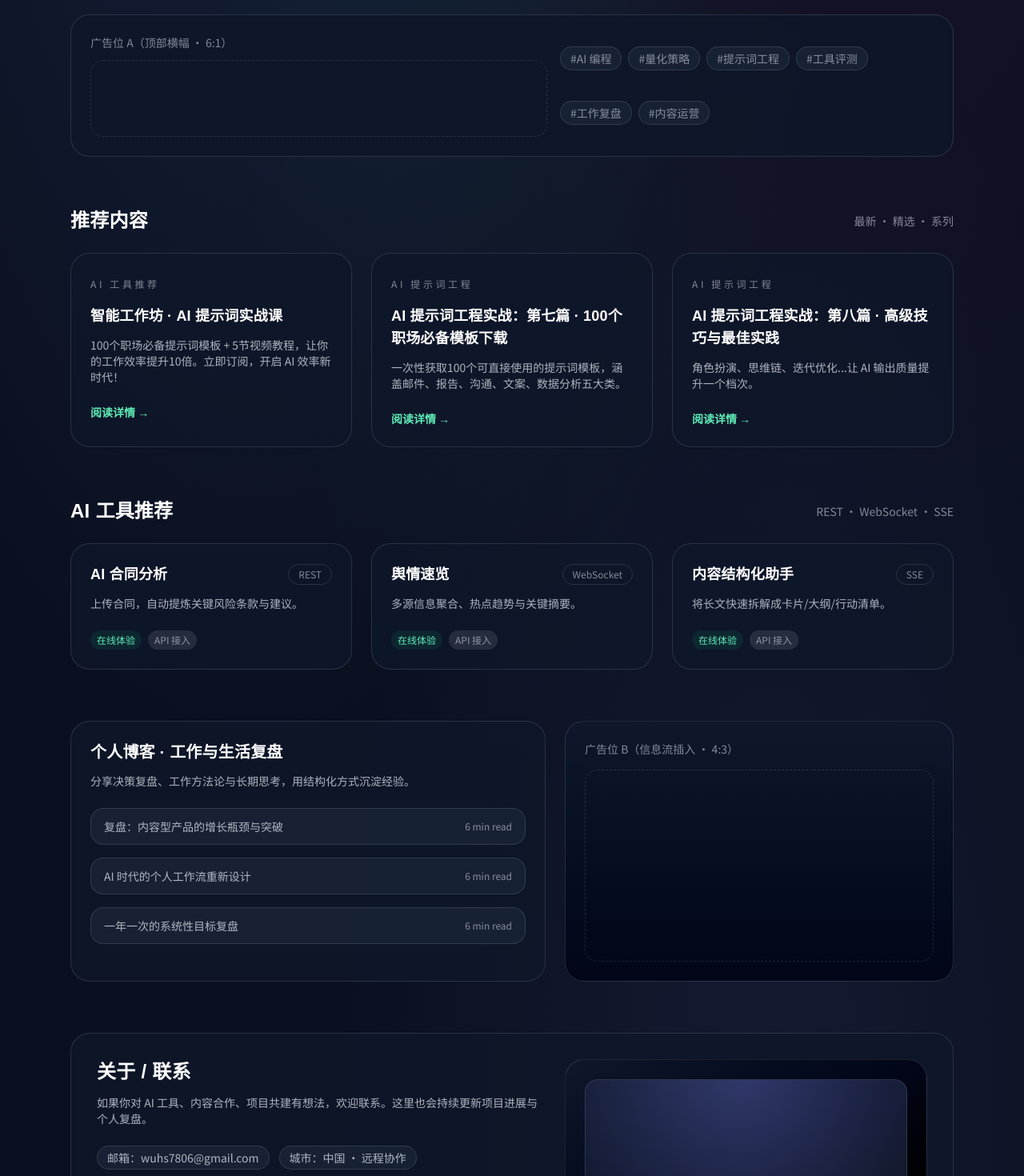
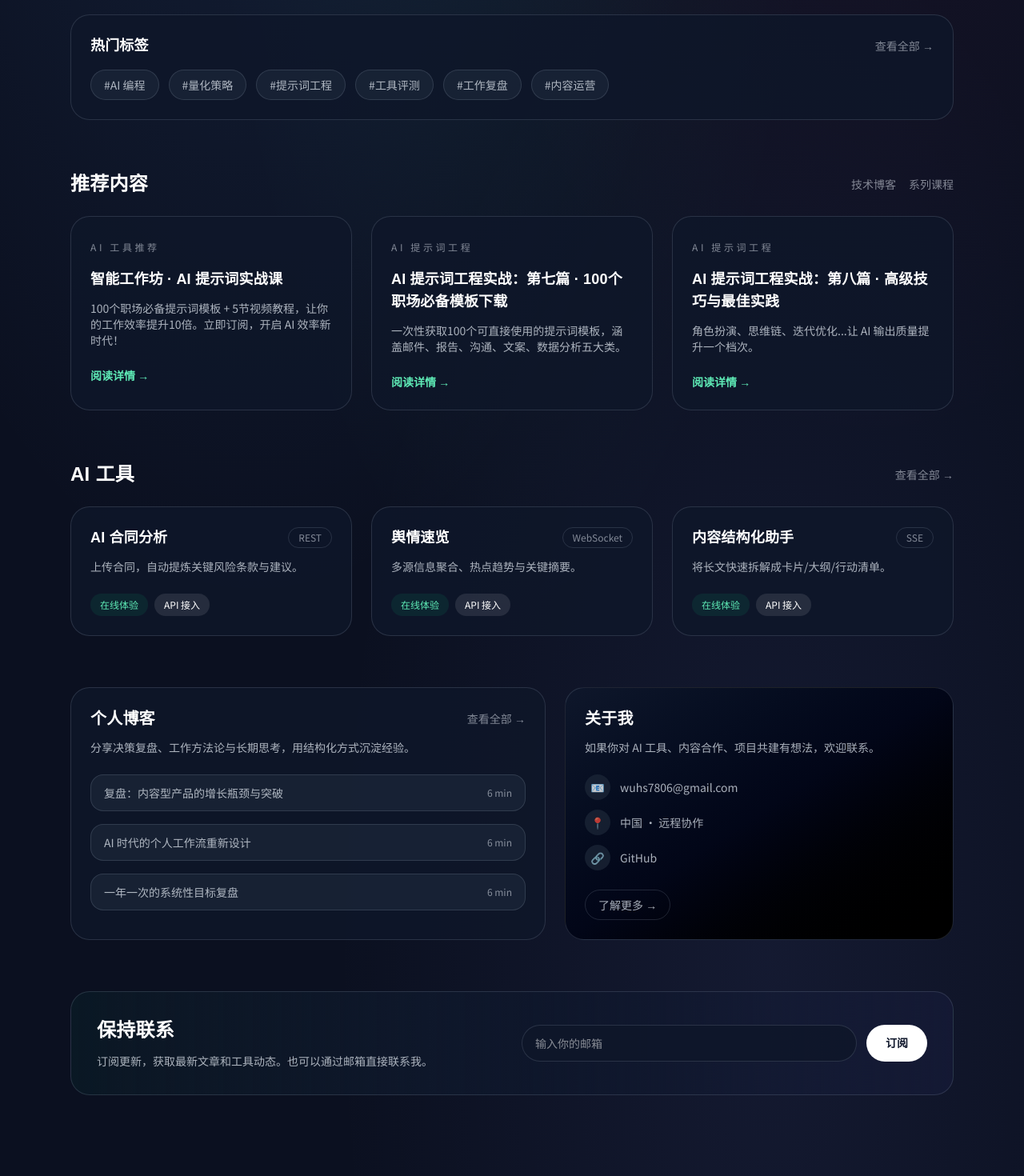
Before and after one commit to jerrywuhs/blogweb, a Next.js app: page / in a window 1280 px wide. Shown: the part 1140-2610 px from the top of the page at 80% size. Built offline with nearby package versions, Linux system fonts and the light colour scheme.

Commit message:
优化首页布局：删除广告位占位符，重新组织内容区块

```diff
--- a/src/app/page.tsx
+++ b/src/app/page.tsx
@@ -63,16 +63,19 @@ const tools = [
     name: "AI 合同分析",
     desc: "上传合同，自动提炼关键风险条款与建议。",
     type: "REST",
+    href: "/tools/contract-analysis",
   },
   {
     name: "舆情速览",
     desc: "多源信息聚合、热点趋势与关键摘要。",
     type: "WebSocket",
+    href: "/tools/public-sentiment",
   },
   {
     name: "内容结构化助手",
     desc: "将长文快速拆解成卡片/大纲/行动清单。",
     type: "SSE",
+    href: "/tools/content-structure",
   },
 ];
 
@@ -84,12 +87,18 @@ const stats = [
 ];
 
 const tags = [
-  "AI 编程",
-  "量化策略",
-  "提示词工程",
-  "工具评测",
-  "工作复盘",
-  "内容运营",
+  { name: "AI 编程", href: "/tags/ai-编程" },
+  { name: "量化策略", href: "/tags/量化策略" },
+  { name: "提示词工程", href: "/tags/提示词工程" },
+  { name: "工具评测", href: "/tags/工具评测" },
+  { name: "工作复盘", href: "/tags/工作复盘" },
+  { name: "内容运营", href: "/tags/内容运营" },
+];
+
+const personalPosts = [
+  { title: "复盘：内容型产品的增长瓶颈与突破", readTime: "6 min", href: "/personal/growth-breakthrough" },
+  { title: "AI 时代的个人工作流重新设计", readTime: "6 min", href: "/personal/ai-workflow" },
+  { title: "一年一次的系统性目标复盘", readTime: "6 min", href: "/personal/annual-review" },
 ];
 
 export default async function Home() {
@@ -100,6 +109,7 @@ export default async function Home() {
       <SiteHeader active="/" />
 
       <main id="home" className="mx-auto w-full max-w-6xl px-6 pb-24 pt-14">
+        {/* Hero Section */}
         <section className="grid gap-10 lg:grid-cols-[1.1fr_0.9fr]">
           <div className="space-y-8 fade-in">
             <div className="inline-flex items-center gap-2 rounded-full border border-[color:var(--border-muted)] bg-[color:var(--surface-2)] px-4 py-2 text-xs uppercase tracking-[0.25em] text-subtle fade-in-delay-1">
@@ -159,27 +169,39 @@ export default async function Home() {
         {/* Product Promotion Section */}
         <ProductPromotion />
 
-        <section className="mt-12 grid gap-4 rounded-3xl border border-[color:var(--border-muted)] bg-[color:var(--surface-1)] p-6 md:grid-cols-[1.1fr_0.9fr]">
-          <div>
-            <p className="text-sm text-subtle">广告位 A（顶部横幅 · 6:1）</p>
-            <div className="mt-3 h-24 rounded-2xl border border-dashed border-[color:var(--border-muted)]" />
+        {/* Popular Tags - Replaced Ad Slot */}
+        <section className="mt-12 rounded-3xl border border-[color:var(--border-muted)] bg-[color:var(--surface-1)] p-6">
+          <div className="flex items-center justify-between">
+            <h3 className="text-lg font-semibold">热门标签</h3>
+            <Link href="/tags" className="text-sm text-subtle hover:text-white transition">
+              查看全部 →
+            </Link>
           </div>
-          <div className="flex flex-wrap items-center gap-2 text-sm text-subtle">
+          <div className="mt-4 flex flex-wrap gap-3">
             {tags.map((tag) => (
-              <span
-                key={tag}
-                className="rounded-full border border-[color:var(--border-muted)] bg-[color:var(--surface-2)] px-3 py-1 transition-all hover:border-[color:var(--brand-primary)]"
+              <Link
+                key={tag.name}
+                href={tag.href}
+                className="rounded-full border border-[color:var(--border-muted)] bg-[color:var(--surface-2)] px-4 py-2 text-sm text-muted transition-all hover:border-[color:var(--brand-primary)] hover:text-[color:var(--brand-primary)]"
               >
-                #{tag}
-              </span>
+                #{tag.name}
+              </Link>
             ))}
           </div>
         </section>
 
+        {/* Featured Posts */}
         <section id="tech" className="mt-16">
           <div className="flex items-center justify-between">
             <h3 className="text-2xl font-semibold">推荐内容</h3>
-            <span className="text-sm text-subtle">最新 · 精选 · 系列</span>
+            <div className="flex gap-4 text-sm">
+              <Link href="/tech" className="text-subtle hover:text-white transition">
+                技术博客
+              </Link>
+              <Link href="/tech/series" className="text-subtle hover:text-white transition">
+                系列课程
+              </Link>
+            </div>
           </div>
           <div className="mt-6 grid gap-6 lg:grid-cols-3">
             {featuredPosts.map((post, index) => (
@@ -204,15 +226,19 @@ export default async function Home() {
           </div>
         </section>
 
+        {/* AI Tools */}
         <section id="tools" className="mt-16">
           <div className="flex items-center justify-between">
-            <h3 className="text-2xl font-semibold">AI 工具推荐</h3>
-            <span className="text-sm text-subtle">REST · WebSocket · SSE</span>
+            <h3 className="text-2xl font-semibold">AI 工具</h3>
+            <Link href="/tools" className="text-sm text-subtle hover:text-white transition">
+              查看全部 →
+            </Link>
           </div>
           <div className="mt-6 grid gap-6 lg:grid-cols-3">
             {tools.map((tool, index) => (
-              <div
+              <Link
                 key={tool.name}
+                href={tool.href}
                 className="rounded-3xl border border-[color:var(--border-muted)] bg-[color:var(--surface-1)] p-6 transition-all hover-lift"
                 style={{ animationDelay: `${index * 0.1}s` }}
               >
@@ -223,68 +249,107 @@ export default async function Home() {
                   </span>
                 </div>
                 <p className="mt-3 text-sm text-muted">{tool.desc}</p>
-                <div className="mt-6 flex items-center gap-2 text-xs text-subtle">
-                  <span className="rounded-full bg-emerald-500/10 px-2 py-1 text-emerald-300 transition-all hover:bg-emerald-500/20">
+                <div className="mt-6 flex items-center gap-2">
+                  <span className="rounded-full bg-emerald-500/10 px-3 py-1.5 text-xs text-emerald-300 transition-all hover:bg-emerald-500/20">
                     在线体验
                   </span>
-                  <span className="rounded-full bg-white/10 px-2 py-1 transition-all hover:bg-white/20">
+                  <span className="rounded-full bg-white/10 px-3 py-1.5 text-xs transition-all hover:bg-white/20">
                     API 接入
                   </span>
                 </div>
-              </div>
+              </Link>
             ))}
           </div>
         </section>
 
+        {/* Personal Blog + About */}
         <section id="life" className="mt-16 grid gap-6 lg:grid-cols-[1.1fr_0.9fr]">
           <div className="rounded-3xl border border-[color:var(--border-muted)] bg-[color:var(--surface-1)] p-6 transition-all hover-lift">
-            <h3 className="text-xl font-semibold">个人博客 · 工作与生活复盘</h3>
+            <div className="flex items-center justify-between">
+              <h3 className="text-xl font-semibold">个人博客</h3>
+              <Link href="/personal" className="text-sm text-subtle hover:text-white transition">
+                查看全部 →
+              </Link>
+            </div>
             <p className="mt-3 text-sm text-muted">
               分享决策复盘、工作方法论与长期思考，用结构化方式沉淀经验。
             </p>
             <div className="mt-6 space-y-4">
-              {[
-                "复盘：内容型产品的增长瓶颈与突破",
-                "AI 时代的个人工作流重新设计",
-                "一年一次的系统性目标复盘",
-              ].map((title, index) => (
-                <div
-                  key={title}
+              {personalPosts.map((post) => (
+                <Link
+                  key={post.title}
+                  href={post.href}
                   className="flex items-center justify-between rounded-2xl border border-[color:var(--border-muted)] bg-[color:var(--surface-2)] px-4 py-3 transition-all hover:border-[color:var(--brand-primary)]"
                 >
-                  <span className="text-sm text-muted transition-all hover:text-white">{title}</span>
-                  <span className="text-xs text-subtle">6 min read</span>
-                </div>
+                  <span className="text-sm text-muted transition-all hover:text-white">{post.title}</span>
+                  <span className="text-xs text-subtle">{post.readTime}</span>
+                </Link>
               ))}
             </div>
           </div>
-          <div className="rounded-3xl border border-[color:var(--border-muted)] bg-gradient-to-b from-slate-900 to-slate-950 p-6 transition-all hover-lift">
-            <p className="text-sm text-subtle">广告位 B（信息流插入 · 4:3）</p>
-            <div className="mt-4 h-60 rounded-2xl border border-dashed border-[color:var(--border-muted)]" />
+
+          {/* About Section - Replaced Ad Slot B */}
+          <div className="rounded-3xl border border-[color:var(--border-muted)] bg-gradient-to-br from-slate-900 via-slate-950 to-black p-6 transition-all hover-lift">
+            <h3 className="text-xl font-semibold">关于我</h3>
+            <p className="mt-3 text-sm text-muted">
+              如果你对 AI 工具、内容合作、项目共建有想法，欢迎联系。
+            </p>
+            <div className="mt-6 space-y-3">
+              <div className="flex items-center gap-3 text-sm text-muted">
+                <span className="flex h-8 w-8 items-center justify-center rounded-full bg-[color:var(--surface-2)]">
+                  📧
+                </span>
+                <a href="mailto:wuhs7806@gmail.com" className="hover:text-white transition">
+                  wuhs7806@gmail.com
+                </a>
+              </div>
+              <div className="flex items-center gap-3 text-sm text-muted">
+                <span className="flex h-8 w-8 items-center justify-center rounded-full bg-[color:var(--surface-2)]">
+                  📍
+                </span>
+                <span>中国 · 远程协作</span>
+              </div>
+              <div className="flex items-center gap-3 text-sm text-muted">
+                <span className="flex h-8 w-8 items-center justify-center rounded-full bg-[color:var(--surface-2)]">
+                  🔗
+                </span>
+                <a href="https://github.com/jerrywuhs" target="_blank" rel="noopener noreferrer" className="hover:text-white transition">
+                  GitHub
+                </a>
+              </div>
+            </div>
+            <div className="mt-6">
+              <Link
+                href="/about"
+                className="inline-flex rounded-full border border-[color:var(--border-muted)] px-4 py-2 text-sm text-muted transition hover:border-[color:var(--brand-primary)] hover:text-[color:var(--brand-primary)]"
+              >
+                了解更多 →
+              </Link>
+            </div>
           </div>
         </section>
 
-        <section id="contact" className="mt-16 rounded-3xl border border-[color:var(--border-muted)] bg-[color:var(--surface-1)] p-8">
-          <div className="grid gap-8 lg:grid-cols-[1.1fr_0.9fr]">
+        {/* Newsletter / Contact */}
+        <section id="contact" className="mt-16 rounded-3xl border border-[color:var(--border-muted)] bg-gradient-to-r from-emerald-500/5 via-slate-900 to-indigo-500/5 p-8">
+          <div className="grid gap-6 lg:grid-cols-2 lg:items-center">
             <div>
-              <h3 className="text-2xl font-semibold">关于 / 联系</h3>
+              <h3 className="text-2xl font-semibold">保持联系</h3>
               <p className="mt-3 text-sm text-muted">
-                如果你对 AI 工具、内容合作、项目共建有想法，欢迎联系。这里也会持续更新项目进展与个人复盘。
+                订阅更新，获取最新文章和工具动态。也可以通过邮箱直接联系我。
               </p>
-              <div className="mt-6 flex flex-wrap gap-3 text-sm text-muted">
-                <span className="rounded-full border border-[color:var(--border-muted)] bg-[color:var(--surface-2)] px-3 py-1 transition-all hover:border-[color:var(--brand-primary)]">
-                  邮箱：wuhs7806@gmail.com
-                </span>
-                <span className="rounded-full border border-[color:var(--border-muted)] bg-[color:var(--surface-2)] px-3 py-1 transition-all hover:border-[color:var(--brand-primary)]">
-                  城市：中国 · 远程协作
-                </span>
-              </div>
             </div>
-            <div className="rounded-3xl border border-[color:var(--border-muted)] bg-gradient-to-br from-slate-900 via-slate-950 to-black p-6 transition-all hover-lift">
-              <div className="h-48 rounded-2xl border border-[color:var(--border-muted)] bg-[radial-gradient(circle_at_top,_rgba(129,140,248,0.35),_rgba(15,23,42,0.9))]" />
-              <p className="mt-4 text-xs text-subtle">
-                照片展示位（禁止右键/拖拽保存，后续实现）
-              </p>
+            <div className="flex flex-col gap-3 sm:flex-row">
+              <input
+                type="email"
+                placeholder="输入你的邮箱"
+                className="flex-1 rounded-full border border-[color:var(--border-muted)] bg-[color:var(--surface-1)] px-4 py-3 text-sm text-white placeholder:text-muted focus:border-[color:var(--brand-primary)] focus:outline-none"
+              />
+              <Link
+                href="/guestbook"
+                className="rounded-full bg-white px-6 py-3 text-sm font-semibold text-slate-900 transition hover:bg-gray-100"
+              >
+                订阅
+              </Link>
             </div>
           </div>
         </section>
```
